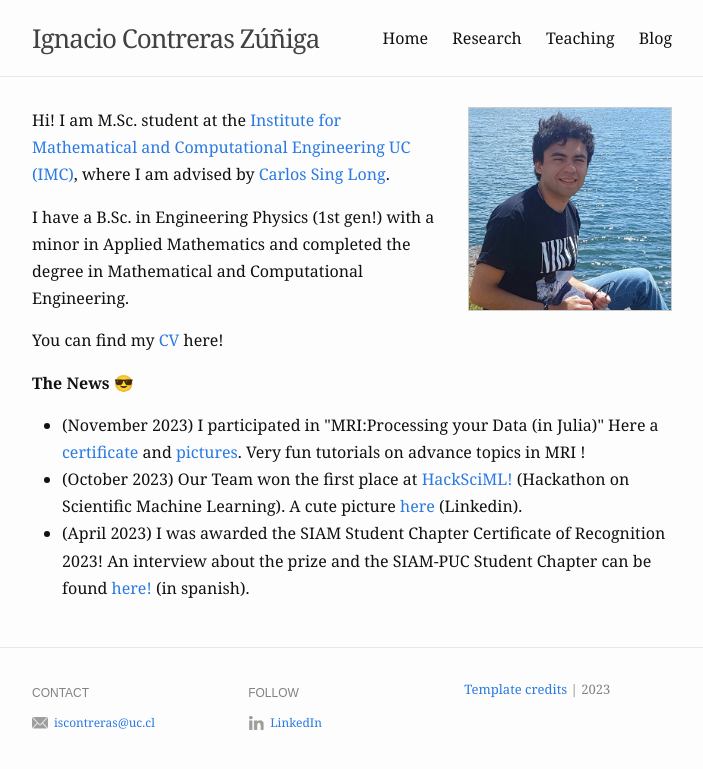
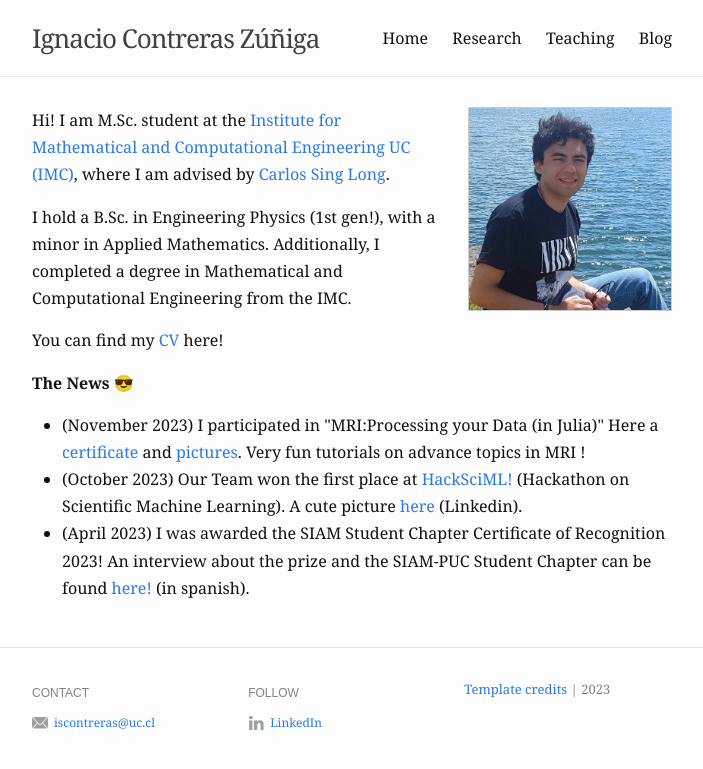
Before and after one commit to ignacontreras/ignacontreras.github.io, a Jekyll site: the page built from index.md, in a window 1280 px wide. Shown: the top 769 px of the page, without its empty margins (288-991 px from the left). Built offline with Jekyll 4.4.1, drawn with Linux system fonts in a browser that asks for light colours.

Commit message:
Update index.md

```diff
--- a/index.md
+++ b/index.md
@@ -9,7 +9,7 @@ profile_picture:
  Hi! I am M.Sc. student at the <a href="https://imc.uc.cl/">Institute for Mathematical and Computational Engineering UC (IMC)</a>, where I am advised by <a href="https://scholar.google.com/citations?user=MmWdheoAAAAJ&hl=en&oi=ao">Carlos Sing Long</a>.
 </p>
 <p>
-  I have a B.Sc. in Engineering Physics (1st gen!) with a minor in Applied Mathematics and completed the degree in Mathematical and Computational Engineering.
+  I hold a B.Sc. in Engineering Physics (1st gen!), with a minor in Applied Mathematics. Additionally, I completed a degree in Mathematical and Computational Engineering from the IMC.
 </p>
 <p>
   You can find my <a href="data/CV_Ignacio_C.pdf">CV</a> here!
```
